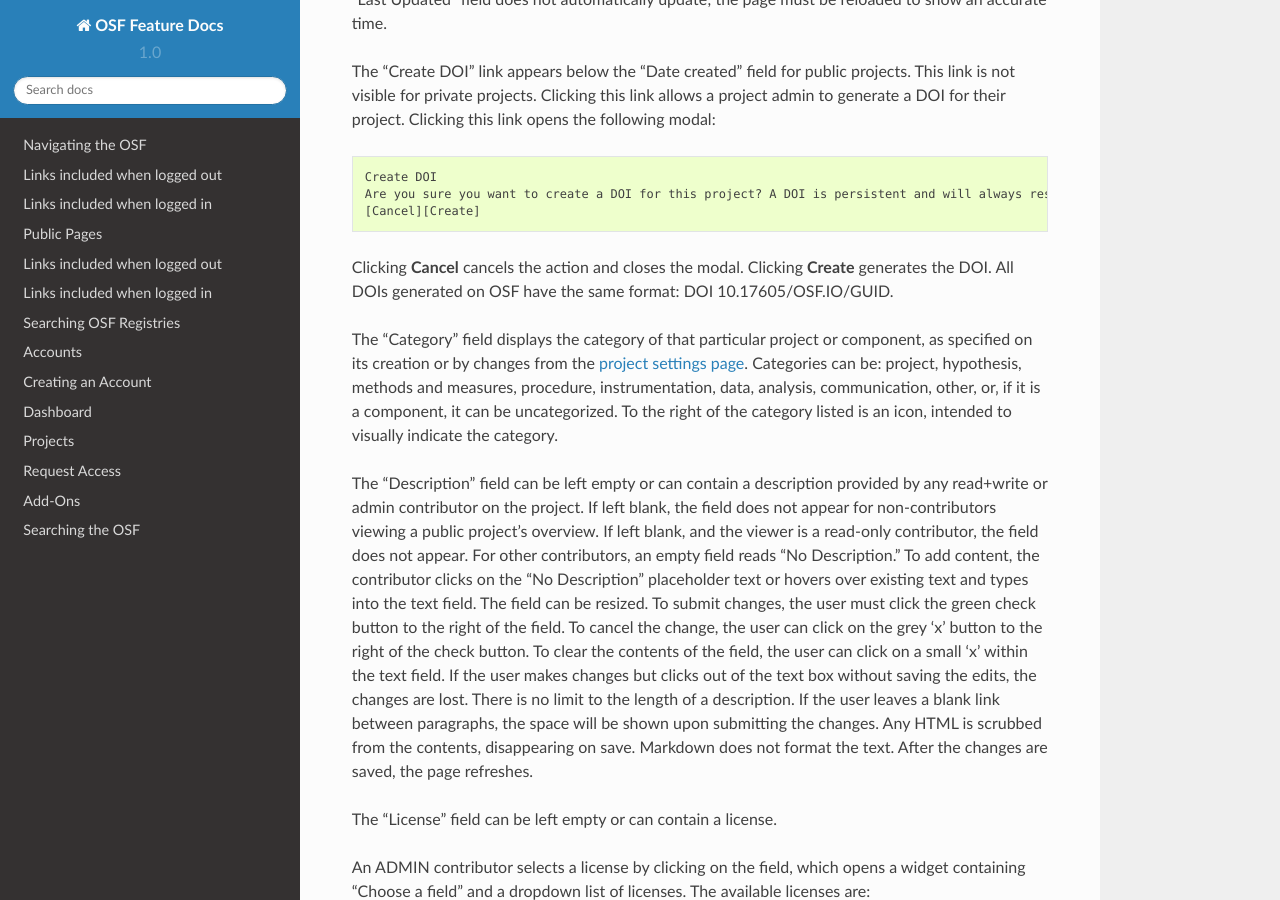
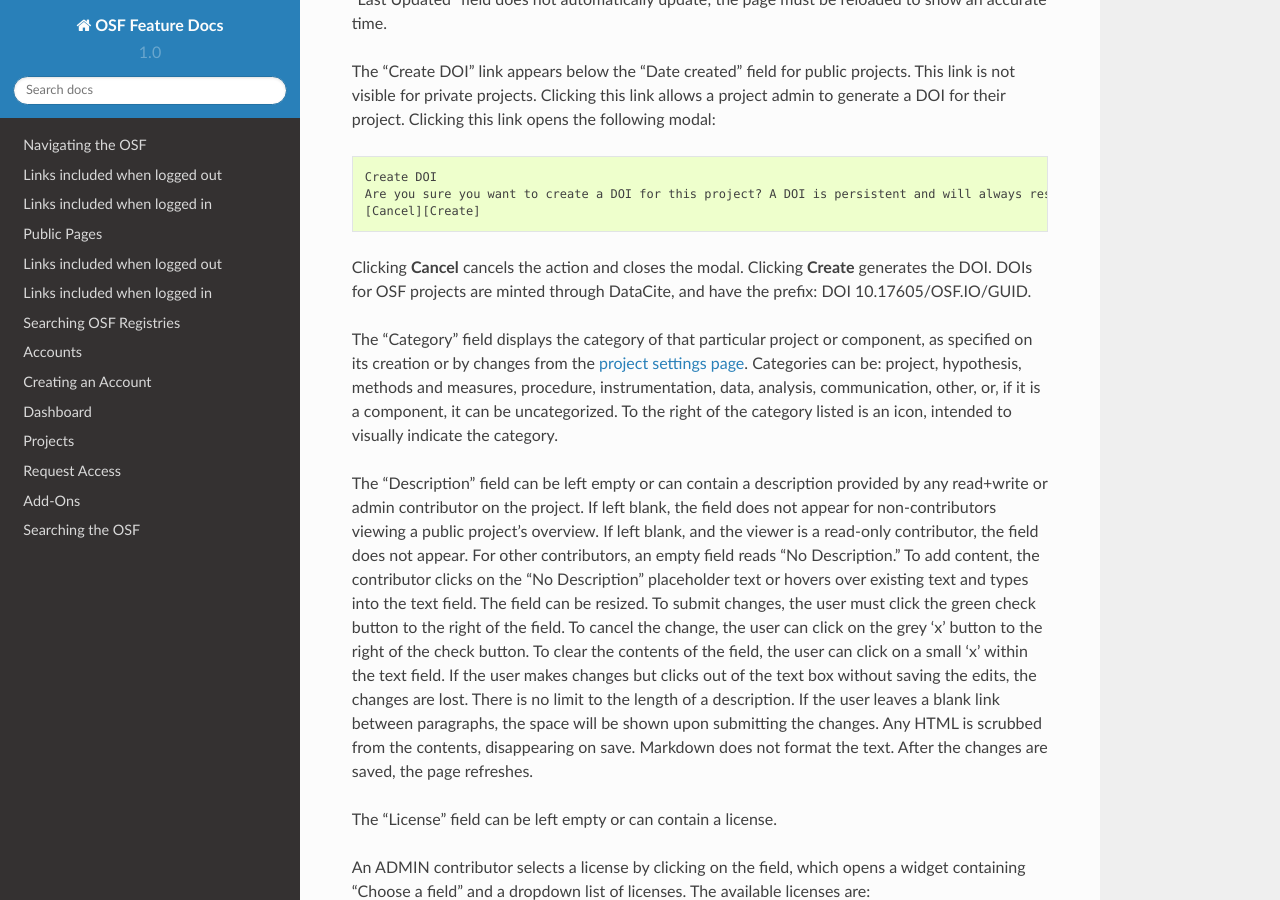
Before and after one commit to CenterForOpenScience/OSFDocs, a Sphinx documentation site: the page built from docs/projects/overview.rst, in a window 1280 px wide and 900 px high, scrolled down 3250 px. Built offline with Sphinx 7.4.7 and the Read the Docs theme 2.0.0, drawn with Linux system fonts in a browser that asks for light colours.

Commit message:
Dois minted through data cite

```diff
--- a/docs/projects/overview.rst
+++ b/docs/projects/overview.rst
@@ -108,7 +108,7 @@
     Are you sure you want to create a DOI for this project? A DOI is persistent and will always resolve to this page.
     [Cancel][Create]
 
-Clicking **Cancel** cancels the action and closes the modal. Clicking **Create** generates the DOI. All DOIs generated on OSF have the same format: DOI 10.17605/OSF.IO/GUID.
+Clicking **Cancel** cancels the action and closes the modal. Clicking **Create** generates the DOI. DOIs for OSF projects are minted through DataCite, and have the prefix: DOI 10.17605/OSF.IO/GUID.
 
 The "Category" field displays the category of that particular project or component, as specified on its creation or by changes from the
 :ref:`project settings page <project-settings>`. Categories can be: project, hypothesis, methods and measures, procedure, instrumentation,
```
